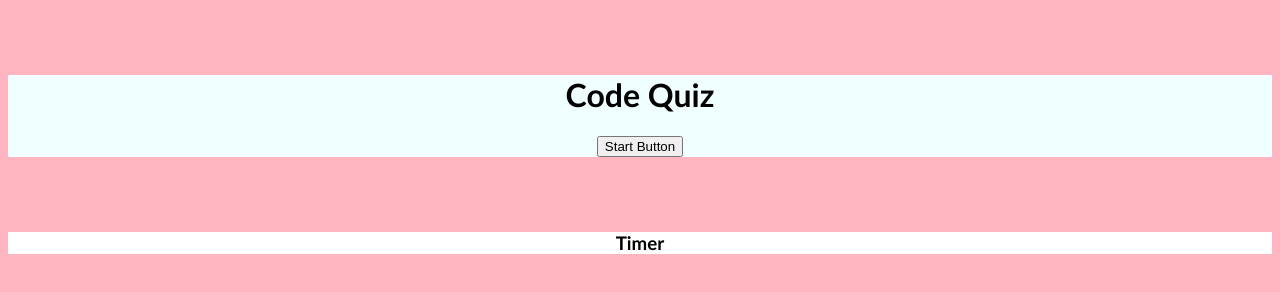
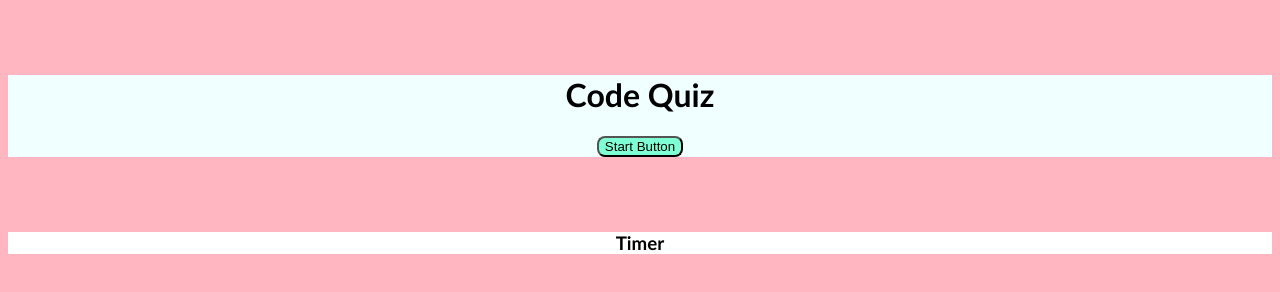
Before and after one commit to evacamino/code-quiz-m4, a plain HTML site: page Develop/index.html in a window 1280 px wide. Drawn offline with Linux system fonts and the light colour scheme.

Commit message:
button style

```diff
--- a/Develop/Assets/css/style.css
+++ b/Develop/Assets/css/style.css
@@ -1,6 +1,11 @@
 body {
     font-family: 'Gill Sans', 'Gill Sans MT', Calibri, 'Trebuchet MS', sans-serif;
     background-color: lightpink;
+    border-radius: 8px;
+}
+button {
+    background-color: aquamarine;
+    border-radius: 8px;
 }
 header {
     display: block;
```
Also changed, not shown: Develop/script.js (+3 -7 lines).
